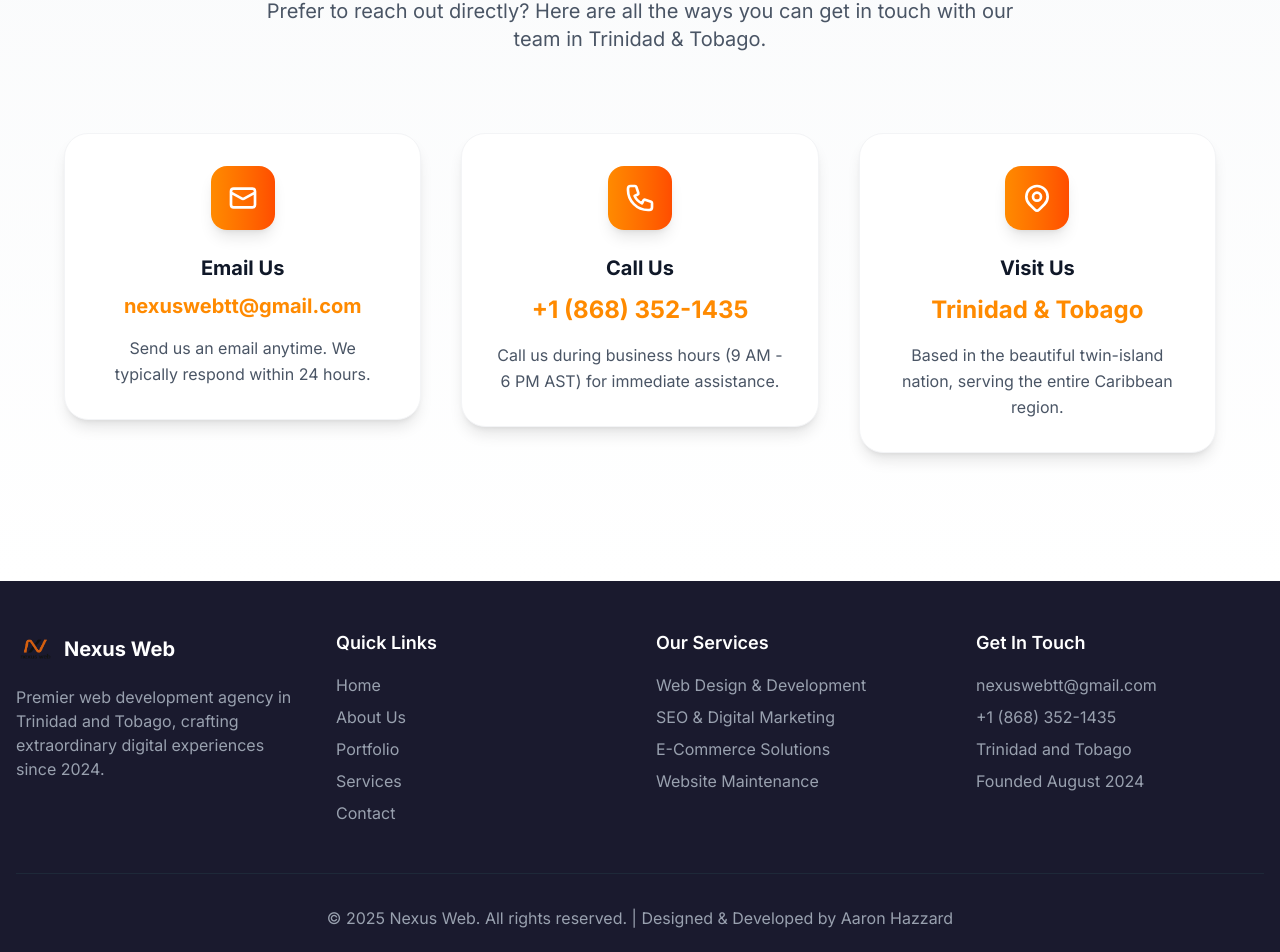
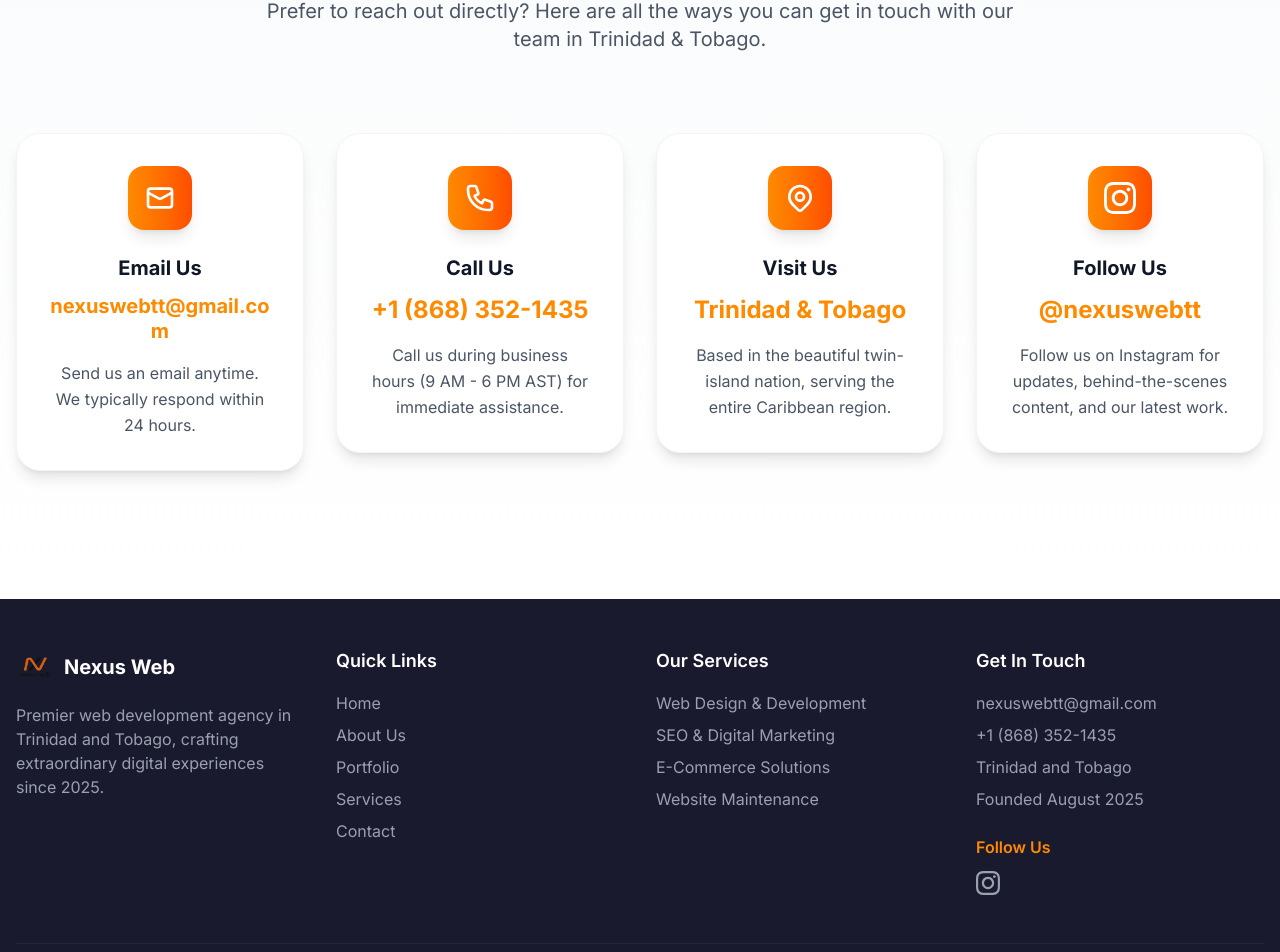
Before and after one commit to A-Hazzard/NexusWeb, a Next.js app: page /contact in a window 1280 px wide. Shown: the part 1692-2644 px from the top of the page. Built offline with nearby package versions, Linux system fonts and the light colour scheme.

Commit message:
Updated founded year and added instagram link

```diff
--- a/app/about/page.tsx
+++ b/app/about/page.tsx
@@ -19,7 +19,7 @@ const aboutStructuredData = generateArticleStructuredData({
   headline: 'About Nexus Web - Expert Web Development Team in Trinidad & Tobago',
   description: 'Meet Aaron Hazzard, Senior Software Engineer and founder of Nexus Web. 5+ years of experience delivering exceptional web solutions.',
   author: 'Aaron Hazzard',
-  datePublished: '2024-08-01',
+  datePublished: '2025-08-01',
   dateModified: new Date().toISOString(),
   image: 'https://picsum.photos/600/400?random=5',
   publisher: 'Nexus Web',
@@ -35,22 +35,22 @@ const breadcrumbStructuredData = generateBreadcrumbStructuredData([
 
 const timelineItems: TimelineItemProps[] = [
   {
-    date: 'August 2024',
+    date: 'August 2025',
     title: 'Nexus Web Founded',
     description: 'Aaron Hazzard establishes Nexus Web as a premier web development agency in Trinidad & Tobago, bringing 5+ years of software engineering expertise to the Caribbean market.'
   },
   {
-    date: 'September 2024',
+    date: 'September 2025',
     title: 'First Caribbean Clients',
     description: 'Successfully launched websites for local Trinidad businesses, focusing on responsive design and SEO optimization for the Caribbean market.'
   },
   {
-    date: 'October 2024',
+    date: 'October 2025',
     title: 'E-Commerce Expansion',
     description: 'Introduced comprehensive e-commerce solutions with TTD payment integration, helping local businesses establish strong online presence.'
   },
   {
-    date: 'November 2024',
+    date: 'November 2025',
     title: 'SEO & Digital Marketing',
     description: 'Expanded services to include advanced SEO and digital marketing, helping Caribbean businesses rank higher in local search results.'
   },
@@ -124,7 +124,7 @@ export default function AboutPage() {
                   animate={{ opacity: 1, y: 0 }}
                   transition={{ duration: 0.8, delay: 0.8 }}
                 >
-                  With 5+ years of software engineering expertise, I founded Nexus Web in August 2024 to bring world-class web development services to Trinidad & Tobago and the Caribbean region.
+                  With 5+ years of software engineering expertise, I founded Nexus Web in August 2025 to bring world-class web development services to Trinidad & Tobago and the Caribbean region.
                 </motion.p>
 
                 <motion.div
--- a/app/components/Footer.tsx
+++ b/app/components/Footer.tsx
@@ -21,7 +21,7 @@ export function Footer() {
               <span className="text-xl font-bold">Nexus Web</span>
             </div>
             <p className="text-gray-400">
-              Premier web development agency in Trinidad and Tobago, crafting extraordinary digital experiences since 2024.
+              Premier web development agency in Trinidad and Tobago, crafting extraordinary digital experiences since 2025.
             </p>
           </div>
 
@@ -99,8 +99,31 @@ export function Footer() {
                 </a>
               </li>
               <li className="text-gray-400">Trinidad and Tobago</li>
-              <li className="text-gray-400">Founded August 2024</li>
+              <li className="text-gray-400">Founded August 2025</li>
             </ul>
+
+            {/* Social Media */}
+            <div className="mt-6">
+              <h4 className="text-md font-semibold mb-3 text-[#FF8A00]">Follow Us</h4>
+              <div className="flex space-x-4">
+                <a
+                  href="https://www.instagram.com/nexuswebtt/"
+                  target="_blank"
+                  rel="noopener noreferrer"
+                  className="text-gray-400 hover:text-[#FF8A00] transition-colors duration-300"
+                  aria-label="Follow us on Instagram"
+                >
+                  <svg
+                    className="w-6 h-6"
+                    fill="currentColor"
+                    viewBox="0 0 24 24"
+                    xmlns="http://www.w3.org/2000/svg"
+                  >
+                    <path d="M12 2.163c3.204 0 3.584.012 4.85.07 3.252.148 4.771 1.691 4.919 4.919.058 1.265.069 1.645.069 4.849 0 3.205-.012 3.584-.069 4.849-.149 3.225-1.664 4.771-4.919 4.919-1.266.058-1.644.07-4.85.07-3.204 0-3.584-.012-4.849-.07-3.26-.149-4.771-1.699-4.919-4.92-.058-1.265-.07-1.644-.07-4.849 0-3.204.013-3.583.07-4.849.149-3.227 1.664-4.771 4.919-4.919 1.266-.057 1.645-.069 4.849-.069zm0-2.163c-3.259 0-3.667.014-4.947.072-4.358.2-6.78 2.618-6.98 6.98-.059 1.281-.073 1.689-.073 4.948 0 3.259.014 3.668.072 4.948.2 4.358 2.618 6.78 6.98 6.98 1.281.058 1.689.072 4.948.072 3.259 0 3.668-.014 4.948-.072 4.354-.2 6.782-2.618 6.979-6.98.059-1.28.073-1.689.073-4.948 0-3.259-.014-3.667-.072-4.947-.196-4.354-2.617-6.78-6.979-6.98-1.281-.059-1.69-.073-4.949-.073zm0 5.838c-3.403 0-6.162 2.759-6.162 6.162s2.759 6.163 6.162 6.163 6.162-2.759 6.162-6.163c0-3.403-2.759-6.162-6.162-6.162zm0 10.162c-2.209 0-4-1.79-4-4 0-2.209 1.791-4 4-4s4 1.791 4 4c0 2.21-1.791 4-4 4zm6.406-11.845c-.796 0-1.441.645-1.441 1.44s.645 1.44 1.441 1.44c.795 0 1.439-.645 1.439-1.44s-.644-1.44-1.439-1.44z"/>
+                  </svg>
+                </a>
+              </div>
+            </div>
           </div>
         </div>
 
--- a/app/contact/page.tsx
+++ b/app/contact/page.tsx
@@ -367,7 +367,7 @@ export default function ContactPage() {
               </p>
             </ScrollReveal>
 
-            <div className="grid grid-cols-1 sm:grid-cols-2 lg:grid-cols-3 gap-6 md:gap-10 max-w-6xl mx-auto">
+            <div className="grid grid-cols-1 sm:grid-cols-2 lg:grid-cols-4 gap-6 md:gap-8 max-w-7xl mx-auto">
               {([
                 {
                   icon: "M3 8l7.89 4.26a2 2 0 002.22 0L21 8M5 19h14a2 2 0 002-2V7a2 2 0 00-2-2H5a2 2 0 00-2 2v10a2 2 0 002 2z",
@@ -375,7 +375,8 @@ export default function ContactPage() {
                   info: "nexuswebtt@gmail.com",
                   description: "Send us an email anytime. We typically respond within 24 hours.",
                   link: "mailto:nexuswebtt@gmail.com",
-                  isEmail: true
+                  isEmail: true,
+                  isInstagram: false
                 },
                 {
                   icon: "M3 5a2 2 0 012-2h3.28a1 1 0 01.948.684l1.498 4.493a1 1 0 01-.502 1.21l-2.257 1.13a11.042 11.042 0 005.516 5.516l1.13-2.257a1 1 0 011.21-.502l4.493 1.498a1 1 0 01.684.949V19a2 2 0 01-2 2h-1C9.716 21 3 14.284 3 6V5z",
@@ -383,7 +384,8 @@ export default function ContactPage() {
                   info: "+1 (868) 352-1435",
                   description: "Call us during business hours (9 AM - 6 PM AST) for immediate assistance.",
                   link: "tel:+18683521435",
-                  isEmail: false
+                  isEmail: false,
+                  isInstagram: false
                 },
                 {
                   icon: "M17.657 16.657L13.414 20.9a1.998 1.998 0 01-2.827 0l-4.244-4.243a8 8 0 1111.314 0z M15 11a3 3 0 11-6 0 3 3 0 016 0z",
@@ -391,7 +393,17 @@ export default function ContactPage() {
                   info: "Trinidad & Tobago",
                   description: "Based in the beautiful twin-island nation, serving the entire Caribbean region.",
                   link: "#",
-                  isEmail: false
+                  isEmail: false,
+                  isInstagram: false
+                },
+                {
+                  icon: "",
+                  title: "Follow Us",
+                  info: "@nexuswebtt",
+                  description: "Follow us on Instagram for updates, behind-the-scenes content, and our latest work.",
+                  link: "https://www.instagram.com/nexuswebtt/",
+                  isEmail: false,
+                  isInstagram: true
                 }
               ] as const).map((contact, index) => (
                 <ScrollReveal key={index} delay={0.1 * index}>
@@ -400,9 +412,15 @@ export default function ContactPage() {
                     whileHover={{ y: -5 }}
                   >
                     <div className="w-16 h-16 bg-gradient-to-r from-[#FF8A00] to-[#FF4D00] rounded-2xl flex items-center justify-center mx-auto mb-6 shadow-lg">
-                      <svg className="w-8 h-8 text-white" fill="none" stroke="currentColor" viewBox="0 0 24 24">
-                        <path strokeLinecap="round" strokeLinejoin="round" strokeWidth={2} d={contact.icon} />
-                      </svg>
+                      {contact.isInstagram ? (
+                        <svg className="w-8 h-8 text-white" fill="currentColor" viewBox="0 0 24 24" xmlns="http://www.w3.org/2000/svg">
+                          <path d="M12 2.163c3.204 0 3.584.012 4.85.07 3.252.148 4.771 1.691 4.919 4.919.058 1.265.069 1.645.069 4.849 0 3.205-.012 3.584-.069 4.849-.149 3.225-1.664 4.771-4.919 4.919-1.266.058-1.644.07-4.85.07-3.204 0-3.584-.012-4.849-.07-3.26-.149-4.771-1.699-4.919-4.92-.058-1.265-.07-1.644-.07-4.849 0-3.204.013-3.583.07-4.849.149-3.227 1.664-4.771 4.919-4.919 1.266-.057 1.645-.069 4.849-.069zm0-2.163c-3.259 0-3.667.014-4.947.072-4.358.2-6.78 2.618-6.98 6.98-.059 1.281-.073 1.689-.073 4.948 0 3.259.014 3.668.072 4.948.2 4.358 2.618 6.78 6.98 6.98 1.281.058 1.689.072 4.948.072 3.259 0 3.668-.014 4.948-.072 4.354-.2 6.782-2.618 6.979-6.98.059-1.28.073-1.689.073-4.948 0-3.259-.014-3.667-.072-4.947-.196-4.354-2.617-6.78-6.979-6.98-1.281-.059-1.69-.073-4.949-.073zm0 5.838c-3.403 0-6.162 2.759-6.162 6.162s2.759 6.163 6.162 6.163 6.162-2.759 6.162-6.163c0-3.403-2.759-6.162-6.162-6.162zm0 10.162c-2.209 0-4-1.79-4-4 0-2.209 1.791-4 4-4s4 1.791 4 4c0 2.21-1.791 4-4 4zm6.406-11.845c-.796 0-1.441.645-1.441 1.44s.645 1.44 1.441 1.44c.795 0 1.439-.645 1.439-1.44s-.644-1.44-1.439-1.44z"/>
+                        </svg>
+                      ) : (
+                        <svg className="w-8 h-8 text-white" fill="none" stroke="currentColor" viewBox="0 0 24 24">
+                          <path strokeLinecap="round" strokeLinejoin="round" strokeWidth={2} d={contact.icon} />
+                        </svg>
+                      )}
                     </div>
 
                     <h3 className="text-xl font-bold text-gray-900 mb-3">{contact.title}</h3>
@@ -410,6 +428,7 @@ export default function ContactPage() {
                     {contact.link !== "#" ? (
                       <a
                         href={contact.link}
+                        {...(contact.isInstagram ? { target: "_blank", rel: "noopener noreferrer" } : {})}
                         className={`font-bold text-[#FF8A00] hover:text-[#FF4D00] transition-colors mb-4 block break-all ${
                           contact.isEmail
                             ? 'text-base md:text-lg lg:text-xl leading-tight'
--- a/app/metadata.ts
+++ b/app/metadata.ts
@@ -10,7 +10,7 @@ import { PageSEO, ServiceSEO } from '@/lib/seo/types';
 // Homepage SEO
 export const homePageSEO: PageSEO = {
   title: 'Nexus Web - Premier Web Development Agency in Trinidad & Tobago',
-  description: 'Transform your digital presence with cutting-edge web solutions. Professional web development, SEO, and digital marketing services in Trinidad and Tobago since 2024.',
+  description: 'Transform your digital presence with cutting-edge web solutions. Professional web development, SEO, and digital marketing services in Trinidad and Tobago since 2025.',
   keywords: [
     'web development Trinidad',
     'web design Tobago',
@@ -49,7 +49,7 @@ export const aboutPageSEO: PageSEO = {
     'about Nexus Web',
     'web development expertise',
     'senior software engineer',
-    'founded 2024',
+    'founded 2025',
   ],
   canonical: `${SITE_CONFIG.url}/about`,
   ogType: 'website',
--- a/lib/seo/config.ts
+++ b/lib/seo/config.ts
@@ -35,7 +35,7 @@ export const BUSINESS_INFO: BusinessInfo = {
     latitude: 10.6918,
     longitude: -61.2225,
   },
-  foundingDate: '2024-08-01',
+  foundingDate: '2025-08-01',
   founder: {
     name: 'Aaron Hazzard',
     jobTitle: 'Senior Software Engineer & Founder',
```
Also changed, not shown: 2 other files (tests, documents, lock files or other folders).
